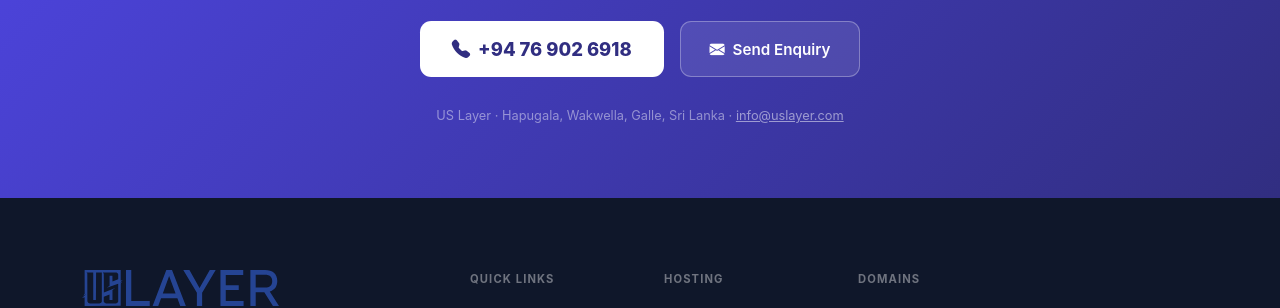
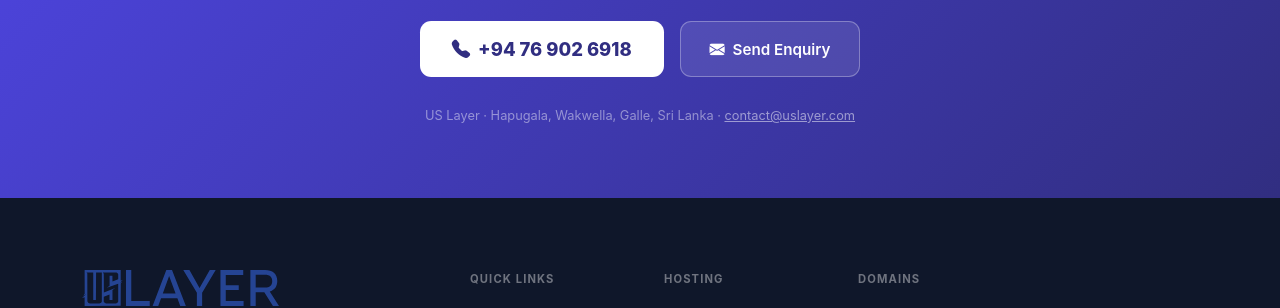
Before and after one commit to uslayer/uslayer.github.io, a Jekyll site: the page built from pages/cctv-unawatuna.md, in a window 1280 px wide and 1400 px high, scrolled down 4364 px. Shown: the part 781-1089 px from the top of the window. Built offline with Jekyll 4.4.1, drawn with Linux system fonts in a browser that asks for light colours.

Commit message:
.
Co-authored-by: Copilot <copilot@github.com>

```diff
--- a/_config.yml
+++ b/_config.yml
@@ -1,4 +1,7 @@
-title: "U.S. Layer"
+title: "US Layer"
+name: "US Layer"
+description: "Professional IT and security services in Galle, Sri Lanka — IP CCTV installation, burglar alarm systems, WiFi networking and software development."
+url: "https://uslayer.com"
 email: contact@uslayer.com
 formspree: xqknzwyk
 timezone: UTC
--- a/assets/css/styles.css
+++ b/assets/css/styles.css
@@ -699,7 +699,7 @@ img { max-width:100%; height:auto; }
    13. FOOTER
    ============================================================ */
 .site-footer {
-  background: var(--c-dark);
+  background: #0f172a;
   color: rgba(255,255,255,0.65);
   padding: 4.5rem 0 2rem;
 }
@@ -910,6 +910,7 @@ img { max-width:100%; height:auto; }
 
 /* ── Bootstrap overrides ── */
 [data-bs-theme="dark"] .card { background: #1e293b !important; border-color: #334155 !important; }
+[data-bs-theme="dark"] .bg-body-secondary { background-color: #1e293b !important; }
 [data-bs-theme="dark"] .bg-body-tertiary { background-color: #1e293b !important; }
 [data-bs-theme="dark"] .btn-outline-secondary {
   color: #94a3b8;
--- a/assets/js/color-modes.js
+++ b/assets/js/color-modes.js
@@ -1,7 +1,6 @@
 /*!
- * Color mode toggler for Bootstrap's docs (https://getbootstrap.com/)
- * Copyright 2011-2023 The Bootstrap Authors
- * Licensed under the Creative Commons Attribution 3.0 Unported License.
+ * Color mode toggler for Bootstrap
+ * https://getbootstrap.com/
  */
 
 (() => {
@@ -15,31 +14,32 @@
       if (storedTheme) {
         return storedTheme
       }
-
       return window.matchMedia('(prefers-color-scheme: dark)').matches ? 'dark' : 'light'
     }
 
     const setTheme = theme => {
-      if (theme === 'auto' && window.matchMedia('(prefers-color-scheme: dark)').matches) {
-        document.documentElement.setAttribute('data-bs-theme', 'dark')
+      const resolved = (theme === 'auto' || theme === 'dark' || theme === 'light') ? theme : 'light'
+      if (resolved === 'auto') {
+        document.documentElement.setAttribute('data-bs-theme',
+          window.matchMedia('(prefers-color-scheme: dark)').matches ? 'dark' : 'light')
       } else {
-        document.documentElement.setAttribute('data-bs-theme', theme)
+        document.documentElement.setAttribute('data-bs-theme', resolved)
       }
     }
 
     setTheme(getPreferredTheme())
 
     const showActiveTheme = (theme, focus = false) => {
+      try {
         const themeSwitcher = document.querySelector('#themeToggle')
-
-      if (!themeSwitcher) {
-        return
-      }
+        if (!themeSwitcher) return
 
         const activeThemeIcon = document.querySelector('.theme-icon-active use')
         const btnToActive = document.querySelector(`[data-bs-theme-value="${theme}"]`)
         if (!btnToActive) return
-      const svgOfActiveBtn = btnToActive.querySelector('svg use').getAttribute('href')
+
+        const useEl = btnToActive.querySelector('svg use')
+        const svgOfActiveBtn = useEl ? useEl.getAttribute('href') : null
 
         document.querySelectorAll('[data-bs-theme-value]').forEach(element => {
           element.classList.remove('active')
@@ -48,11 +48,16 @@
 
         btnToActive.classList.add('active')
         btnToActive.setAttribute('aria-pressed', 'true')
-      if (activeThemeIcon) activeThemeIcon.setAttribute('href', svgOfActiveBtn)
-      themeSwitcher.setAttribute('aria-label', `Theme: ${btnToActive.dataset.bsThemeValue}`)
+        if (activeThemeIcon && svgOfActiveBtn) {
+          activeThemeIcon.setAttribute('href', svgOfActiveBtn)
+        }
+        themeSwitcher.setAttribute('aria-label', `Theme: ${theme}`)
 
         if (focus) {
           themeSwitcher.focus()
+        }
+      } catch (e) {
+        // fail silently — theme switching must not break page functionality
       }
     }
 
--- a/pages/cctv-unawatuna.md
+++ b/pages/cctv-unawatuna.md
@@ -640,7 +640,7 @@ i.bi { display:inline-flex;align-items:center;justify-content:center;vertical-al
       </a>
     </div>
     <div style="margin-top:1.75rem;color:rgba(255,255,255,0.45);font-size:.8rem;">
-      US Layer · Hapugala, Wakwella, Galle, Sri Lanka · <a href="mailto:info@uslayer.com" style="color:rgba(255,255,255,0.5);">info@uslayer.com</a>
+      US Layer · Hapugala, Wakwella, Galle, Sri Lanka · <a href="mailto:contact@uslayer.com" style="color:rgba(255,255,255,0.5);">contact@uslayer.com</a>
     </div>
   </div>
 </section>
```
Also changed, not shown: _layouts/default.html (+11 -0 lines), pages/wifi-solutions-unawatuna.md (+1 -1 lines). Lines whose indentation alone changed are shown as unchanged.
